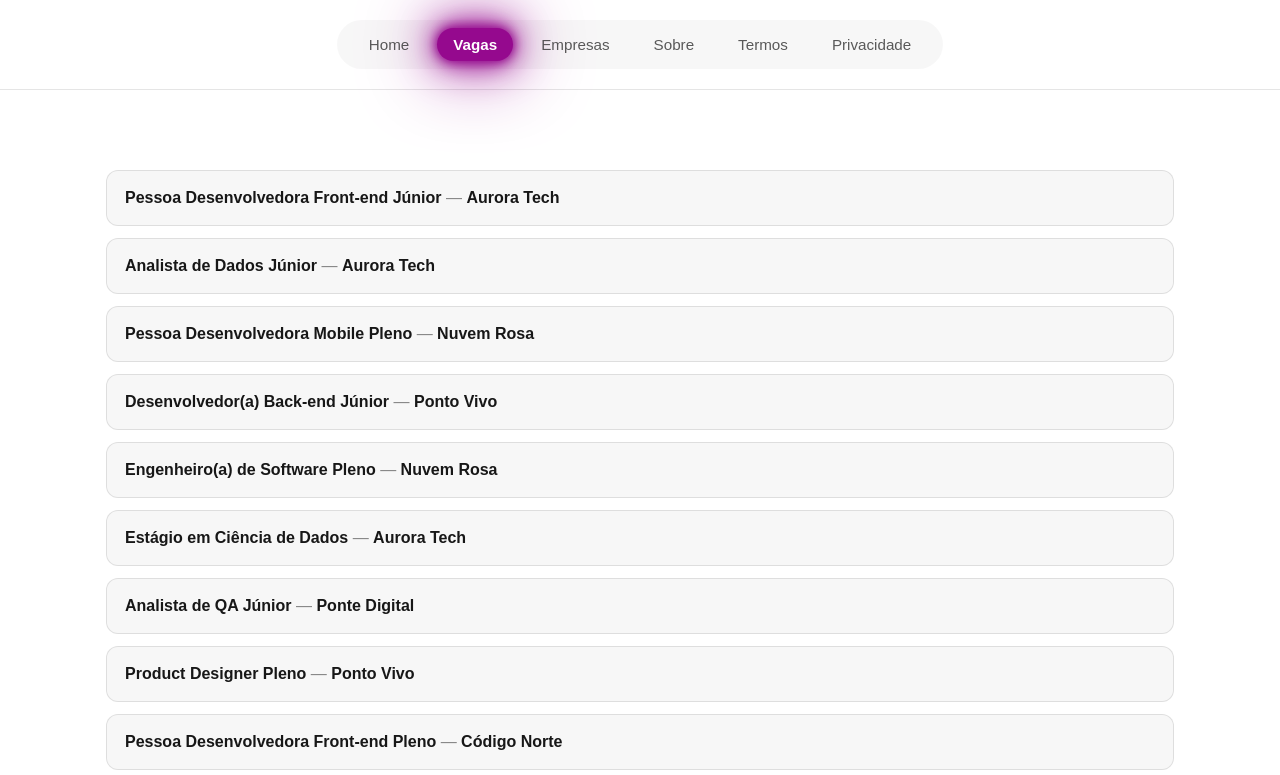
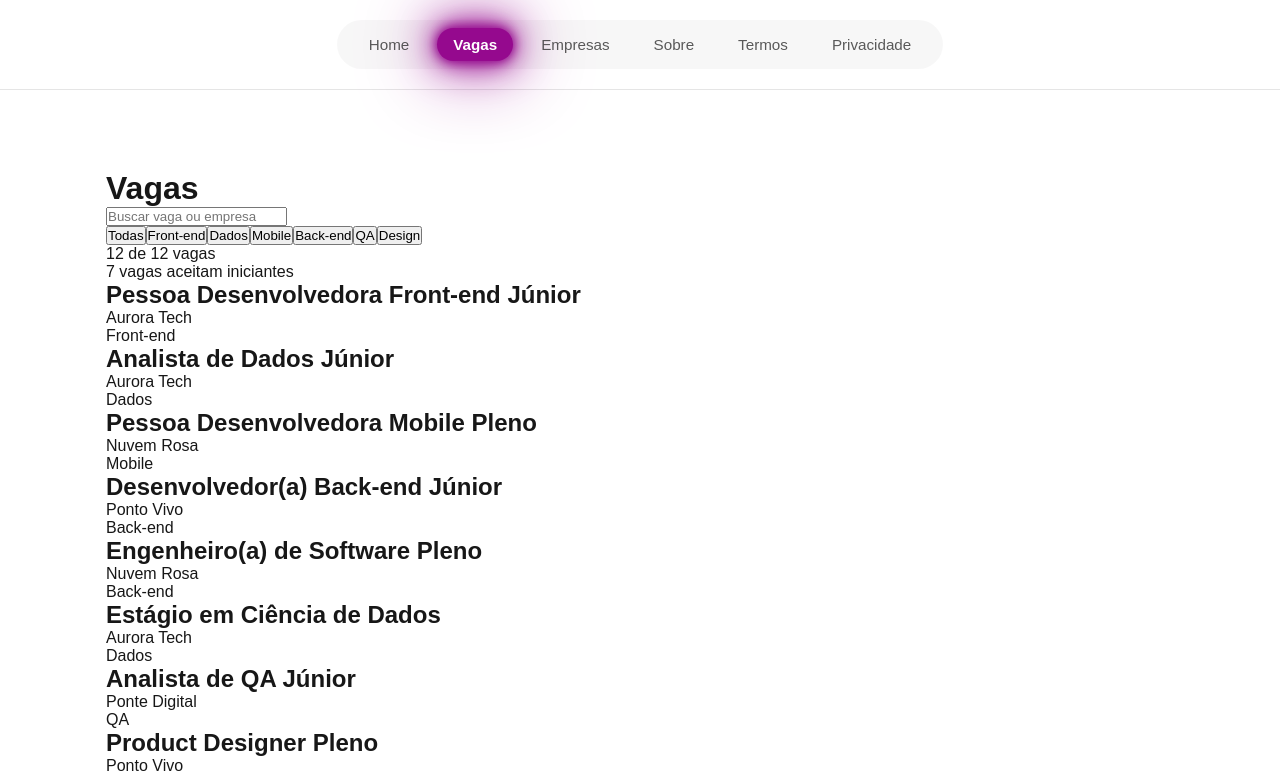
Before and after one commit to Alyere/leque-de-vagas, a Next.js app: page /vagas in a window 1280 px wide. Shown: the top 775 px of the page. Built offline with nearby package versions, Linux system fonts and the light colour scheme.

Commit message:
feat: integrate vacancy search and filters

```diff
--- a/app/vagas/page.tsx
+++ b/app/vagas/page.tsx
@@ -1,16 +1,6 @@
-import Link from "next/link";
+import MuralDeVagas from "@/components/MuralDeVagas";
 import { vagas } from "@/data/vagas";
 
 export default function ListagemVagas() {
-  return (
-    <ul className="vagas-lista">
-      {vagas.map((vaga) => (
-        <li key={vaga.id} className="vaga-item">
-          <Link href={`/vagas/${vaga.id}`}>{vaga.titulo}</Link>
-          <span className="vaga-separador"> — </span>
-          <Link href={`/empresas/${vaga.empresaSlug}`}>{vaga.empresa}</Link>
-        </li>
-      ))}
-    </ul>
-  );
+  return <MuralDeVagas vagas={vagas} />;
 }
--- a/components/MuralDeVagas.tsx
+++ b/components/MuralDeVagas.tsx
@@ -1,14 +1,8 @@
 "use client";
 
 import { useState } from "react";
+import { Vaga } from "@/data/vagas";
 import Filtros from "./Filtros";
-
-type Vaga = {
-  titulo: string;
-  empresa: string;
-  area: string;
-  aceitaIniciante: boolean;
-};
 
 type MuralDeVagasProps = {
   vagas: Vaga[];
@@ -50,17 +44,13 @@ export default function MuralDeVagas({ vagas }: MuralDeVagasProps) {
         {visiveis.length} de {vagas.length} vagas
       </p>
 
-      <p>
-        {aceitamIniciante} vagas aceitam iniciantes
-      </p>
+      <p>{aceitamIniciante} vagas aceitam iniciantes</p>
 
-      {visiveis.length === 0 && (
-        <p>Nenhuma vaga encontrada.</p>
-      )}
+      {visiveis.length === 0 && <p>Nenhuma vaga encontrada.</p>}
 
       <div>
         {visiveis.map((vaga) => (
-          <div key={vaga.titulo}>
+          <div key={vaga.id}>
             <h2>{vaga.titulo}</h2>
             <p>{vaga.empresa}</p>
             <p>{vaga.area}</p>
```
Also changed, not shown: app/page.tsx (+6 -5 lines).
